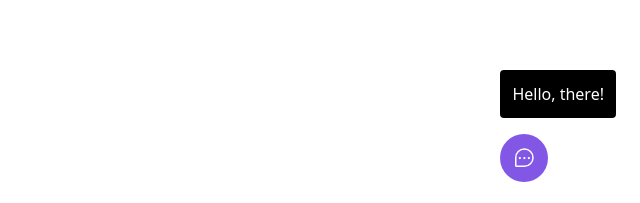
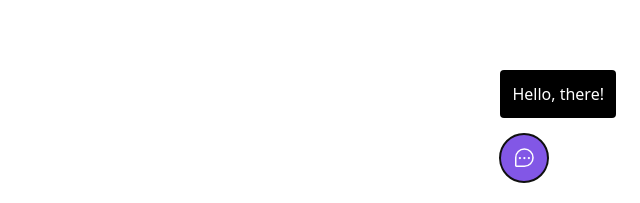
Before and after one commit to juliolmuller/feedget, a React (Vite) app in the folder web/: page / in a window 1280 px wide. Both pictures are taken after a click on the button "Feedback". Shown: the part 594-797 px from the top of the page, without its empty margins (640-1280 px from the left). Built offline with nearby package versions, Linux system fonts and the light colour scheme.

Commit message:
feat: add Headless UI and refactor project to use it instead

```diff
--- a/web/package.json
+++ b/web/package.json
@@ -12,6 +12,7 @@
     "preview": "vite preview"
   },
   "dependencies": {
+    "@headlessui/react": "^1.6.0",
     "phosphor-react": "^1.4.1",
     "react": "^18.1.0",
     "react-dom": "^18.1.0"
--- a/web/src/App.tsx
+++ b/web/src/App.tsx
@@ -1,23 +1,15 @@
-import { useState } from 'react';
+import { Popover } from '@headlessui/react';
 
 import { TriggerButton } from '~/components/TriggerButton';
 
 export function App() {
-  const [isWidgetOpen, setWidgetOpen] = useState(false);
+  return (
+    <Popover className="absolute bottom-6 right-6">
+      <Popover.Panel className="mb-4 rounded bg-black p-3">
+        <span className="text-white">Hello, there!</span>
+      </Popover.Panel>
 
-  function handleToggleWidget() {
-    setWidgetOpen(!isWidgetOpen);
-  }
-
-  return (
-    <div className="absolute bottom-6 right-6">
-      {isWidgetOpen && (
-        <div className="mb-4 rounded bg-black p-3">
-          <span className="text-white">Hello, there!</span>
-        </div>
-      )}
-
-      <TriggerButton onClick={handleToggleWidget} />
-    </div>
+      <TriggerButton />
+    </Popover>
   );
 }
--- a/web/src/components/TriggerButton.tsx
+++ b/web/src/components/TriggerButton.tsx
@@ -1,20 +1,16 @@
+import { Popover } from '@headlessui/react';
 import { ChatTeardropDots } from 'phosphor-react';
 
-export interface TriggerButtonProps {
-  onClick: () => void;
-}
-
-export function TriggerButton({ onClick }: TriggerButtonProps) {
+export function TriggerButton() {
   return (
-    <button
+    <Popover.Button
       className="group flex justify-center items-center h-12 bg-brand-500 rounded-full p-3"
       type="button"
-      onClick={onClick}
     >
       <ChatTeardropDots className="h-6 w-6 text-white" />
       <span className="overflow-hidden max-w-0 pl-0 text-white group-hover:max-w-xl transition-all duration-700 ease-linear">
         Feedback
       </span>
-    </button>
+    </Popover.Button>
   );
 }
```
Also changed, not shown: 1 other file (tests, documents, lock files or other folders).
